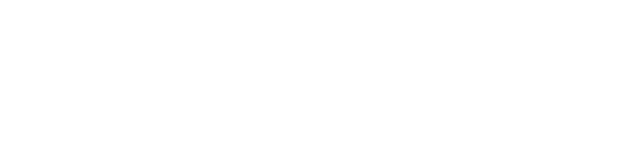
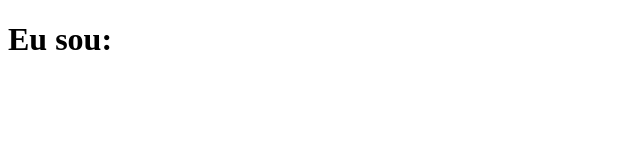
Before and after one commit to profpassos/primeiro_projeto, a plain HTML site: page index.html in a window 1280 px wide. Shown: the whole page, without its empty margins (0-640 px from the left). Drawn offline with Linux system fonts and the light colour scheme.

Commit message:
Update index.html

```diff
--- a/index.html
+++ b/index.html
@@ -6,6 +6,6 @@
     <title>Meu primeiro site</title>
 </head>
 <body>
-
+    <h1>Eu sou:</h1>
 </body>
 </html>
```
